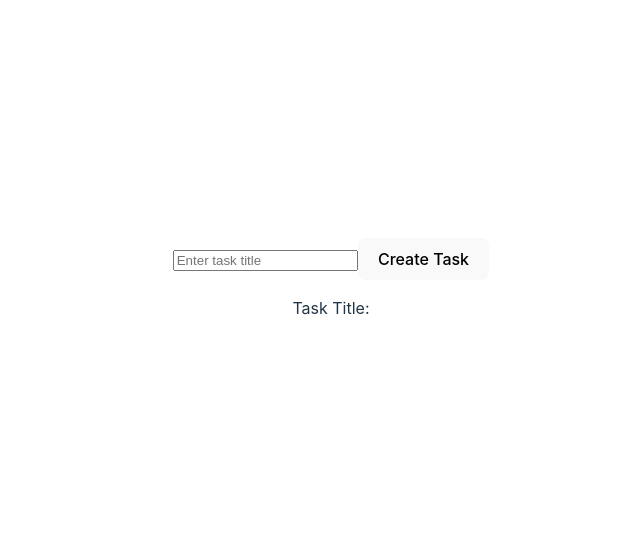
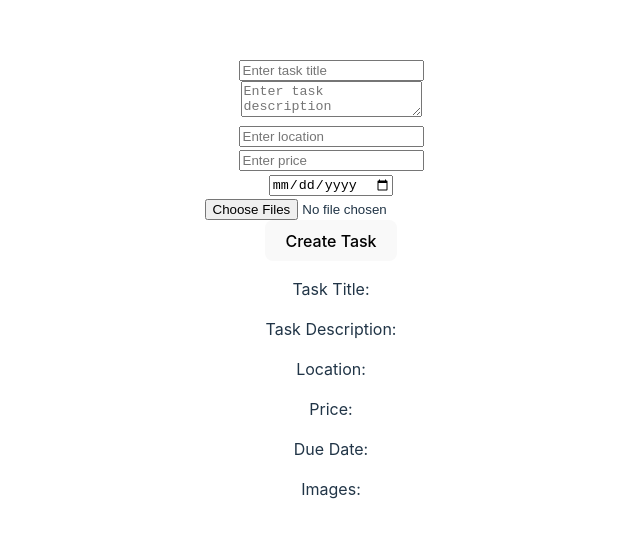
Before and after one commit to marialobillo/fixer-finder, a React (Vite) app in the folder client/: page / in a window 1280 px wide. Shown: the part 113-650 px from the top of the page, without its empty margins (309-949 px from the left). Built offline with nearby package versions, Linux system fonts and the light colour scheme.

Commit message:
fix: add the rest of the fields for create task page on client [sc-269]

```diff
--- a/client/src/pages/CreateTask.tsx
+++ b/client/src/pages/CreateTask.tsx
@@ -1,28 +1,127 @@
-import React, { useState } from 'react';
+import React, { ChangeEvent, FormEvent, useState } from 'react';
 
+interface Task {
+  title: string;
+  description: string;
+  location: string;
+  price: string;
+  dueDate: string;
+  images: (File | string)[]
+}
 
 const CreateTask = () => {
-  const [taskTitle, setTaskTitle] = useState<string>('');
+  const [task, setTask] = useState<Task>({
+    title: '',
+    description: '',
+    location: '',
+    price: '',
+    dueDate: '',
+    images: [],
+  })
+  const [errors, setErrors] = useState<Partial<Task>>({})
 
-  const handleInputChange = (event: React.ChangeEvent<HTMLInputElement>) => {
-    setTaskTitle(event.target.value)
+  const handleInputChange = (event: ChangeEvent<HTMLInputElement | HTMLTextAreaElement>) => {
+    const { name, value } = event.target
+    setTask({ ...task, [name]: value })
   }
 
-  const handleSubmit = (event: React.FormEvent<HTMLFormElement>) => {
-    event.preventDefault()
+  const handleFileChange = (event: ChangeEvent<HTMLInputElement>) => {
+    const files = event.target.files
+    if (files) {
+      setTask({ ...task, images: Array.from(files) })
+    }
   }
+
+  const validate = (): Partial<Task> => {
+    const errors: Partial<Task> = {}
+    if (!task.title) errors.title = 'Title is required'
+    if (!task.description) errors.description = 'Description is required'
+    if (!task.location) errors.location = 'Location is required'
+    if (!task.price) errors.price = 'Price is required'
+    if (!task.dueDate) errors.dueDate = 'Due date is required'
+    return errors
+  }
+
+  const handleSubmit = (event: FormEvent<HTMLFormElement>) => {
+    event.preventDefault();
+    const validationErrors = validate();
+    if (Object.keys(validationErrors).length > 0) {
+      setErrors(validationErrors);
+    } else {
+      console.log('Task data:', task);
+      // Proceed with form submission (e.g., API call)
+    }
+  }
+
 
   return (
     <div>
-      <form action="">
-        <input
-          type="text"
-          value={taskTitle}
-          onChange={handleInputChange}
-          placeholder="Enter task title" />
+      <form onSubmit={handleSubmit}>
+        <div>
+          <input
+            type="text"
+            name="title"
+            value={task.title}
+            onChange={handleInputChange}
+            placeholder="Enter task title"
+          />
+          {errors.title && <p style={{ color: 'red' }}>{errors.title}</p>}
+        </div>
+        <div>
+          <textarea
+            name="description"
+            value={task.description}
+            onChange={handleInputChange}
+            placeholder="Enter task description"
+          />
+          {errors.description && <p style={{ color: 'red' }}>{errors.description}</p>}
+        </div>
+        <div>
+          <input
+            type="text"
+            name="location"
+            value={task.location}
+            onChange={handleInputChange}
+            placeholder="Enter location"
+          />
+          {errors.location && <p style={{ color: 'red' }}>{errors.location}</p>}
+        </div>
+        <div>
+          <input
+            type="text"
+            name="price"
+            value={task.price}
+            onChange={handleInputChange}
+            placeholder="Enter price"
+          />
+          {errors.price && <p style={{ color: 'red' }}>{errors.price}</p>}
+        </div>
+        <div>
+          <input
+            type="date"
+            name="dueDate"
+            value={task.dueDate}
+            onChange={handleInputChange}
+            placeholder="By when should it be done"
+          />
+          {errors.dueDate && <p style={{ color: 'red' }}>{errors.dueDate}</p>}
+        </div>
+        <div>
+          <input
+            type="file"
+            name="images"
+            onChange={handleFileChange}
+            multiple
+          />
+        </div>
         <button type="submit">Create Task</button>
       </form>
-      <p>Task Title: {taskTitle}</p>
+      <p>Task Title: {task.title}</p>
+      <p>Task Description: {task.description}</p>
+      <p>Location: {task.location}</p>
+      <p>Price: {task.price}</p>
+      <p>Due Date: {task.dueDate}</p>
+      <p>Images: {task.images && task.images.map((file, index) => typeof file === 'string' ? file : file.name).join(', ')}</p>
     </div>
   )
 }
```
